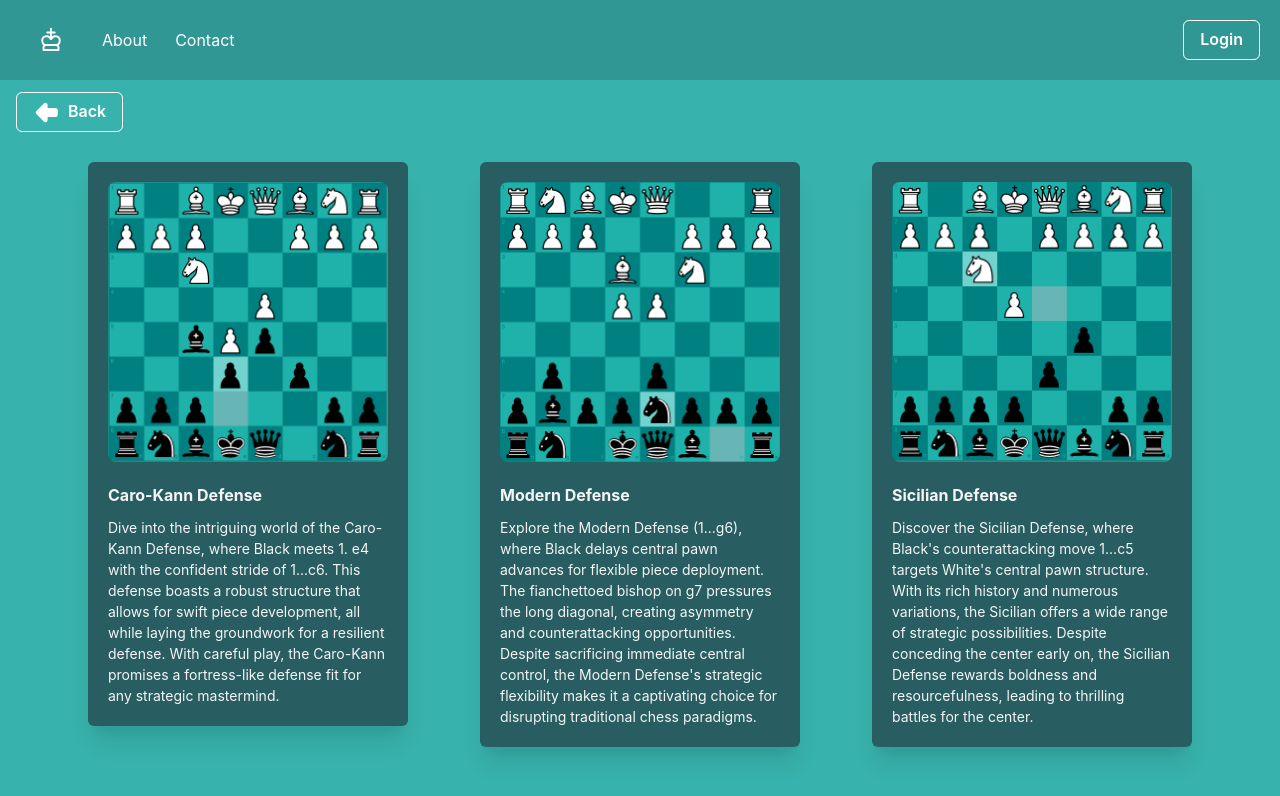
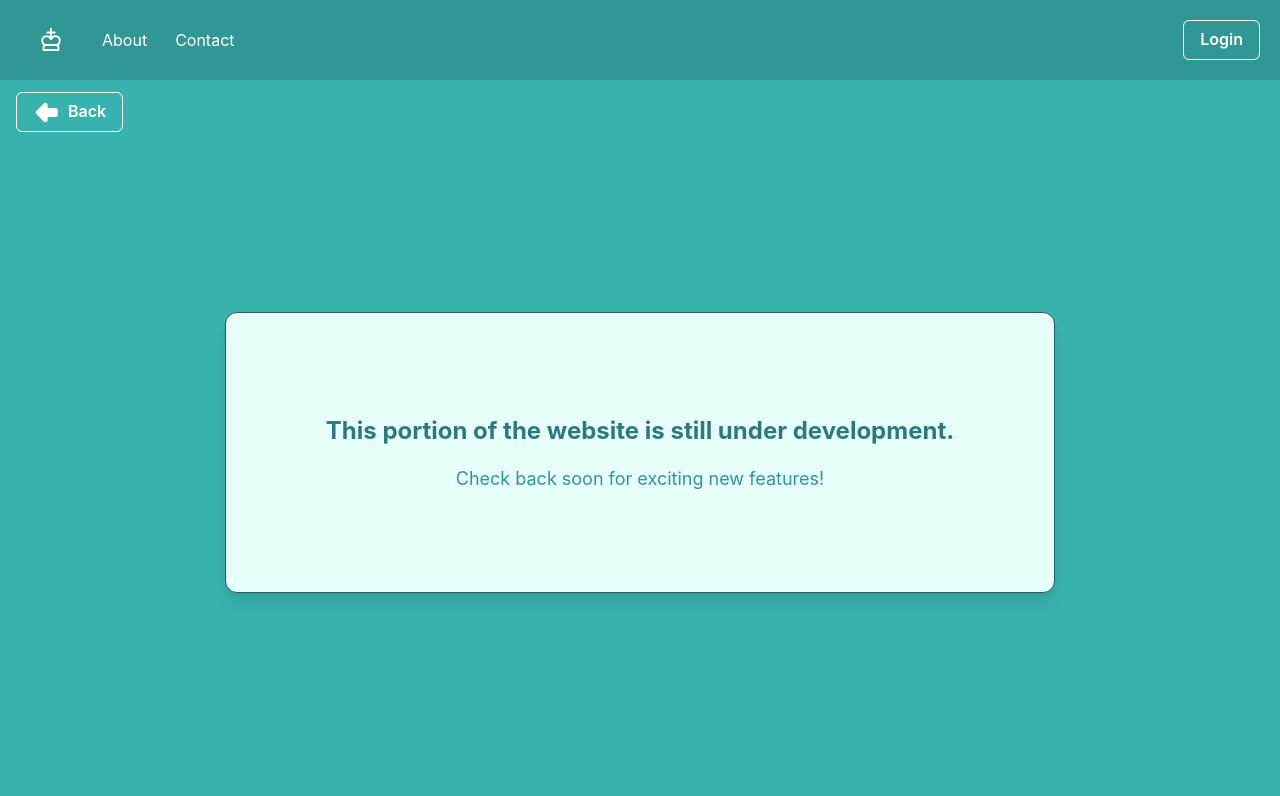
Before and after one commit to htripathi12/chess-nexus, a React (Create React App) app: page /learn in a window 1280 px wide. Shown: the top 796 px of the page. Built offline with nearby package versions, Linux system fonts and the light colour scheme.

Commit message:
change learn to under development

```diff
--- a/src/AuthContext.js
+++ b/src/AuthContext.js
@@ -32,7 +32,7 @@ export const AuthProvider = ({ children }) => {
 
     const login = (token, lichessUser, chesscomUser) => {
         const expirationDate = new Date();
-        expirationDate.setTime(expirationDate.getTime() + 3 * 60 * 60 * 1000); // 3 hours from now
+        expirationDate.setTime(expirationDate.getTime() + 6 * 60 * 60 * 1000); // 6 hours from now
 
         document.cookie = `token=${token}; path=/; expires=${expirationDate.toUTCString()}`;
         document.cookie = `lichessUsername=${lichessUser || ''}; path=/; expires=${expirationDate.toUTCString()}`;
--- a/src/pages/Learn.js
+++ b/src/pages/Learn.js
@@ -1,12 +1,13 @@
 import React from 'react';
 import StudyBlock from '../components/StudyBlock.js';
 import BackButton from '../components/BackButton.js';
+import { Box, Text, Center } from '@chakra-ui/react';
 
 function Learn() {
     return (
         <div>
             <BackButton />
-            <div style={{display: 'flex', flexDirection: 'row', marginTop: '30px', justifyContent: 'space-evenly'}}>
+            {/* <div style={{display: 'flex', flexDirection: 'row', marginTop: '30px', justifyContent: 'space-evenly'}}>
                 <StudyBlock to="/caro-kann" imageUrl="/assets/Caro-Kann.png" title="Caro-Kann Defense">
                     Dive into the intriguing world of the Caro-Kann Defense, where Black meets 1. e4 with the confident
                     stride of 1...c6. This defense boasts a robust structure that allows for swift piece development, all
@@ -27,7 +28,26 @@ function Learn() {
                     possibilities. Despite conceding the center early on, the Sicilian Defense rewards boldness and
                     resourcefulness, leading to thrilling battles for the center.
                 </StudyBlock>
-            </div>
+            </div> */}
+            <Center height="80vh">
+                <Box
+                    p={100}
+                    bg="teal.50"
+                    border="1px solid"
+                    borderColor="teal.700"
+                    borderRadius="xl"
+                    boxShadow="lg"
+                    textAlign="center"
+                >
+                    <Text fontSize="2xl" fontWeight="bold" color="teal.600">
+                        This portion of the website is still under development.
+                    </Text>
+                    <Text fontSize="lg" color="teal.500" mt={4}>
+                        Check back soon for exciting new features!
+                    </Text>
+                </Box>
+            </Center>
+
         </div>
     );
 }
```
